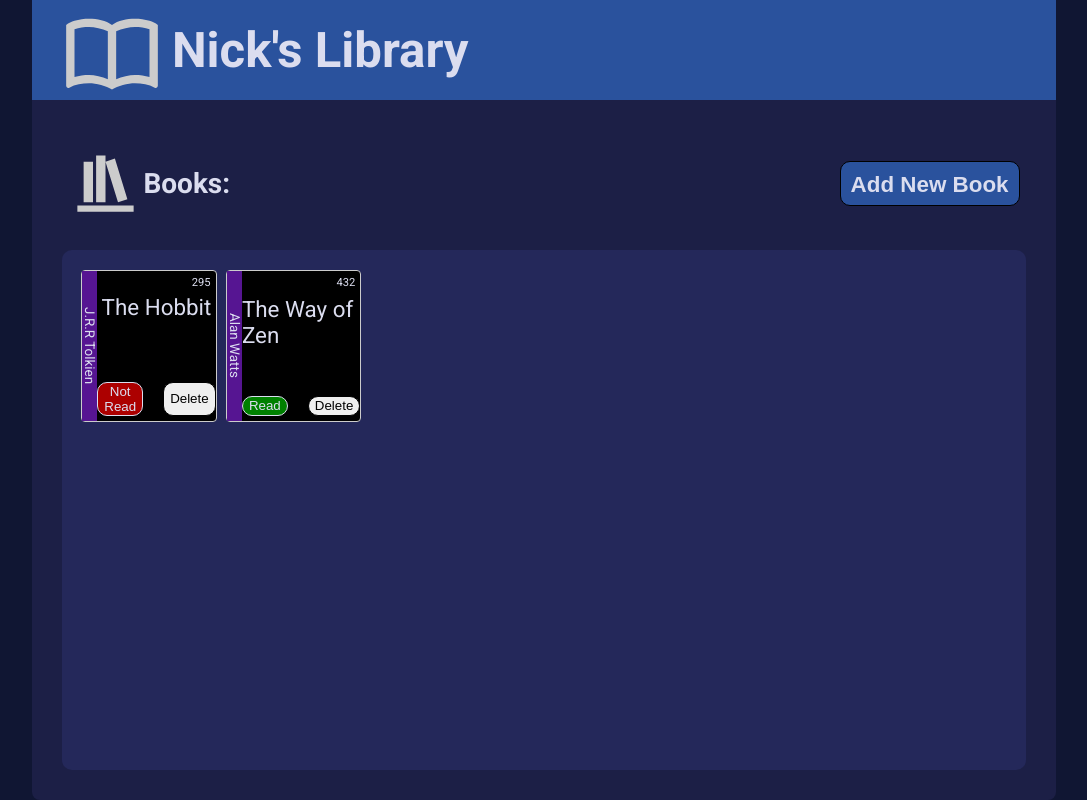
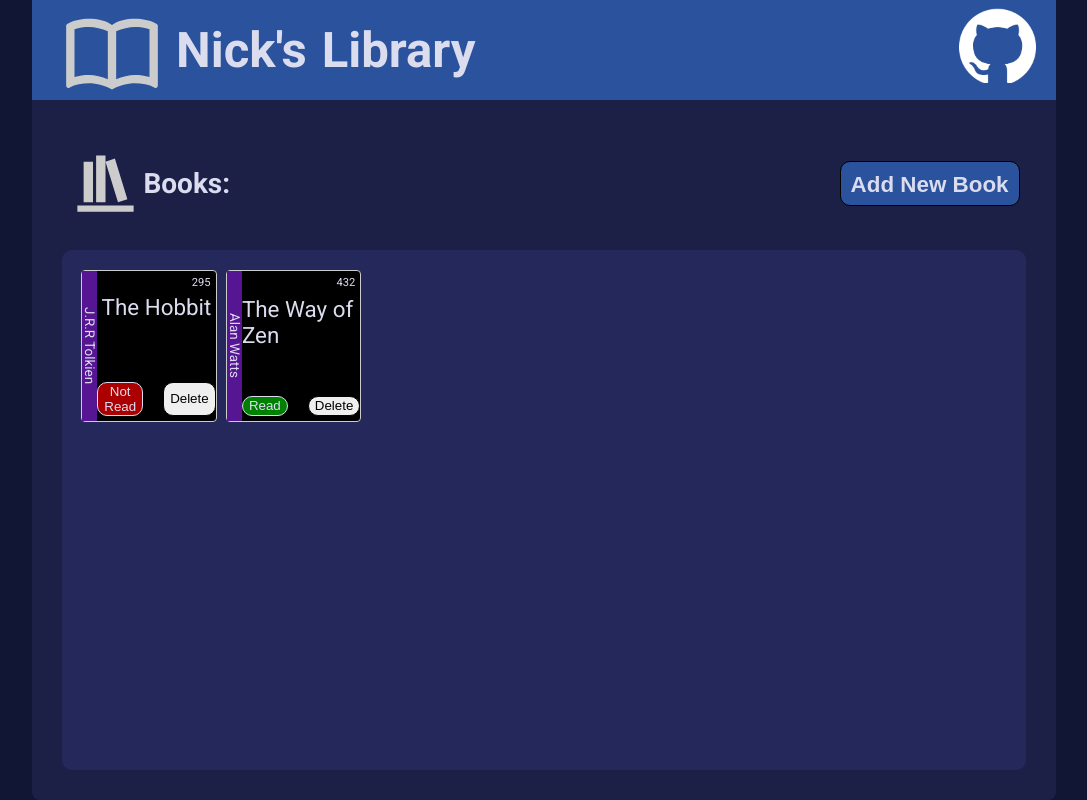
Before and after one commit to NickW16/library, a plain HTML site: page index.html in a window 1280 px wide. Shown: the whole page, without its empty margins (96-1183 px from the left). Drawn offline with Linux system fonts and the light colour scheme.

Commit message:
Add github links to header

```diff
--- a/index.html
+++ b/index.html
@@ -9,10 +9,16 @@
 <body>
     <div id="full-content">
         <div id="header">
-            <img src="/img/open-book.svg" style="height: 100px;" alt="open book"
-            class="svg-image">
-            <h3 id="header-title">Nick's Library</h3>
-
+            <div id="header-nick">
+                <img src="/img/open-book.svg" style="height: 100px;" alt="open book"
+                class="svg-image">
+                <h3 id="header-title">
+                    <a href="https://github.com/NickW16" class="title-link" target="_blank" rel="noopener noreferrer">Nick's</a>
+                    Library</h3>
+            </div>
+            <a href="https://github.com/NickW16" id="github-link" target="_blank" rel="noopener noreferrer">
+            <img src="/img/github-mark-white.png" class="github-link" alt="github link">
+            </a>
         </div>
 
         <div id="main-content">
--- a/style.css
+++ b/style.css
@@ -46,10 +46,42 @@ body {
     padding-left: 30px;
     font-size: 150%;
     gap: 1%;
+    justify-content: space-between;
+}
+
+#header-nick {
+    gap: 1%;
+    display: flex;
+    align-items: center;
+}
+
+.title-link {
+    outline: none;
+    text-decoration: none;
+    color: var(--main-font-color);
+}
+
+.title-link:hover {
+    color: #101633;
+    transition: 0.2s;
+}
+
+
+.github-link {
+    height: 75px;
+    padding-right: 20px;
+}
+
+.github-link:hover {
+    filter: invert(100%);
+    transition: 0.2s;
 }
 
 #header-title {
     margin: 0;
+    display: flex;
+    gap: 15px;
+    padding-left: 10px;
 }
 
 #main-content {
```
Also changed, not shown: img/github-mark-white.png (added), img/github-mark.png (added), img/github-mark/github-mark-white.png (added), img/github-mark/github-mark-white.svg (added), img/github-mark/github-mark.png (added), img/github-mark/github-mark.svg (added), img/patolino-profile.png (added), 9 other files.
